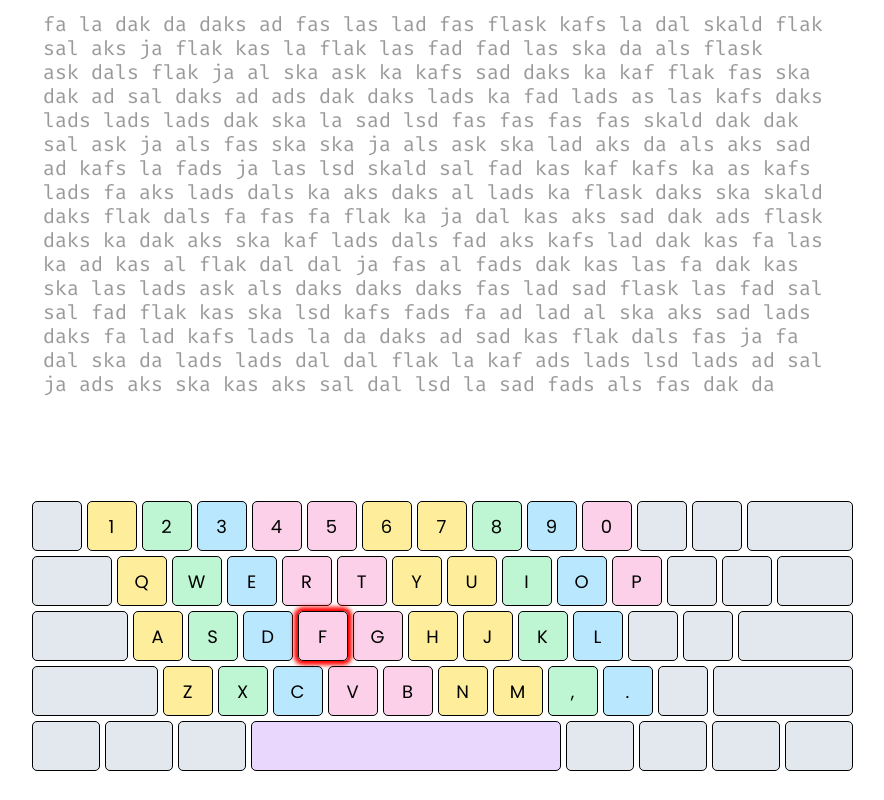
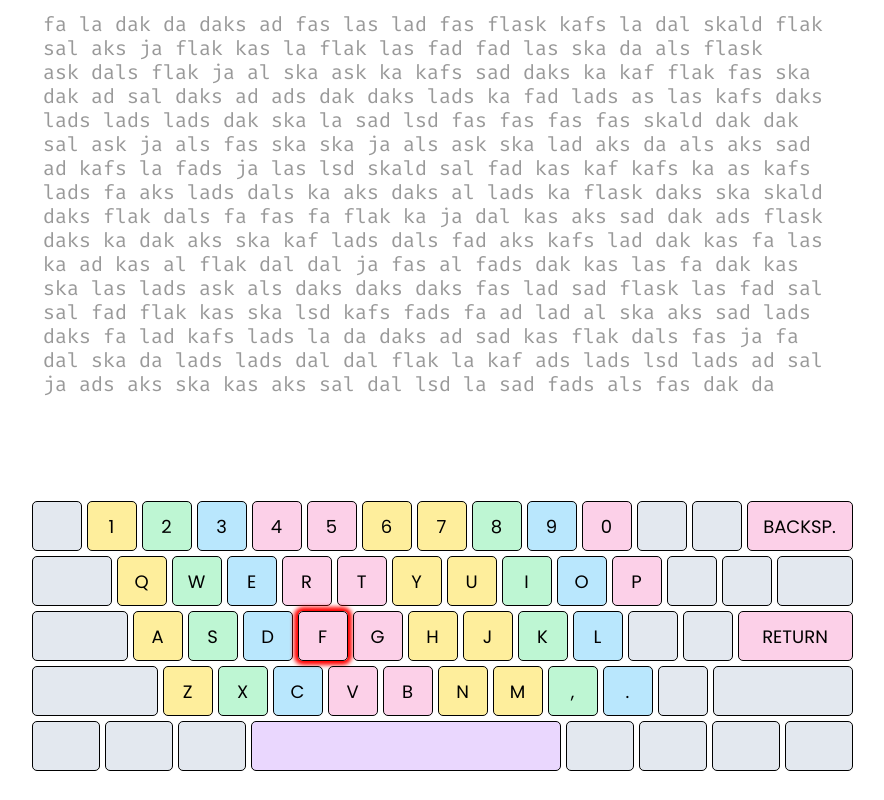
Before and after one commit to 30isnottoolate/typing-trainer, a React app: page / in a window 1280 px wide. Shown: the whole page, without its empty margins (198-1082 px from the left). Built offline with nearby package versions, Linux system fonts and the light colour scheme.

Commit message:
Make backspace and enter keys visible

```diff
--- a/src/components/App.css
+++ b/src/components/App.css
@@ -102,18 +102,18 @@
     bottom: 1.5rem;
 }
 
-.key, .blank-key, .space-key {
+.key, .blank-key, .space-key, .special-key {
+    display: grid;
+    align-content: center;
+    justify-content: center;
+    font-size: 1.125rem;
+    font-family: "Poppins", Arial, Helvetica, sans-serif;
     height: 3.125rem;
     border: 0.0625rem solid #000000;
     border-radius: 0.3125rem;
 }
 
 .key {
-    display: grid;
-    align-content: center;
-    justify-content: center;
-    font-size: 1.125rem;
-    font-family: "Poppins", Arial, Helvetica, sans-serif;
     width: 3.125rem;
 }
 
@@ -123,6 +123,10 @@
 
 .space-key {
     background-color: var(--space-key-color);
+}
+
+.special-key {
+    background-color: var(--fourth-column);
 }
 
 .highlighted {
--- a/src/components/Keyboard.tsx
+++ b/src/components/Keyboard.tsx
@@ -8,7 +8,10 @@ interface KeyboardProps {
 const Keyboard: React.FC<KeyboardProps> = ({ currentKey }: KeyboardProps) => {
 
     const columnClass = (item: string, index: number) => {
-        return `${item === "" ? "blank-key" : `key ${COLUMN_CLASSES[index]}-column`}`;
+        let classNameToReturn = item === "" ? "blank-key" :
+            (item === "backsp." || item === "return") ? "special-key" : `key ${COLUMN_CLASSES[index]}-column`;
+
+        return classNameToReturn;
     }
 
     const highlightClass = (item: string) => {
--- a/src/utilities/columnsAndRows.tsx
+++ b/src/utilities/columnsAndRows.tsx
@@ -1,6 +1,6 @@
-const FIRST_ROW = ["", "1", "2", "3", "4", "5", "6", "7", "8", "9", "0", "", "", ""];
+const FIRST_ROW = ["", "1", "2", "3", "4", "5", "6", "7", "8", "9", "0", "", "", "backsp."];
 const SECOND_ROW = ["", "q", "w", "e", "r", "t", "y", "u", "i", "o", "p", "", "", ""];
-const THIRD_ROW = ["", "a", "s", "d", "f", "g", "h", "j", "k", "l", "", "", ""];
+const THIRD_ROW = ["", "a", "s", "d", "f", "g", "h", "j", "k", "l", "", "", "return"];
 const FOURTH_ROW = ["", "z", "x", "c", "v", "b", "n", "m", ",", ".", "", ""];
 const FIFTH_ROW = ["", "", "", " ", "", "", "", ""];
 
```
